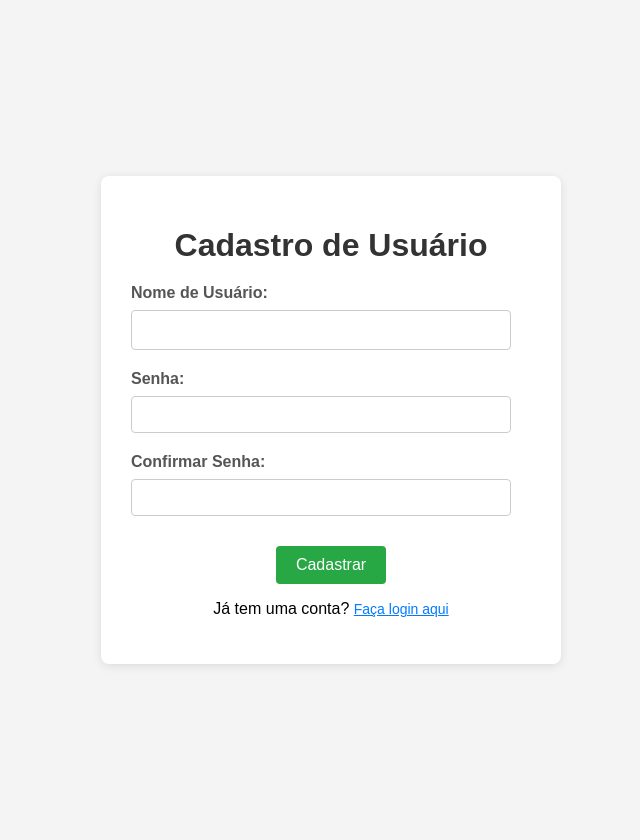
After one commit to AMS2025-phm/cadastro, a Flask app: template templates/register.html in a window 1280 px wide. The commit adds this page. Shown: the whole page, without its empty margins (309-949 px from the left). Run offline with Flask 3, Linux system fonts and the light colour scheme; the template is opened without the code that fills it, so the values that code supplies are empty; the visitor is signed in with stand-in values (Sample User, id 1).

Commit message:
Add files via upload

```diff
--- /dev/null
+++ b/templates/register.html
@@ -0,0 +1,111 @@
+<!DOCTYPE html>
+<html lang="pt-br">
+<head>
+    <meta charset="UTF-8">
+    <meta name="viewport" content="width=device-width, initial-scale=1.0">
+    <title>Cadastro</title>
+    <link rel="stylesheet" href="{{ url_for('static', filename='style.css') }}">
+    <style>
+        body {
+            display: flex;
+            justify-content: center;
+            align-items: center;
+            min-height: 100vh;
+            background-color: #f4f4f4;
+            margin: 0;
+            padding: 20px;
+        }
+        .container {
+            background-color: #fff;
+            padding: 30px;
+            border-radius: 8px;
+            box-shadow: 0 2px 10px rgba(0, 0, 0, 0.1);
+            width: 100%;
+            max-width: 400px; /* Adjust width for registration form */
+            text-align: center;
+        }
+        .form-group {
+            margin-bottom: 20px;
+            text-align: left;
+        }
+        .form-group label {
+            display: block;
+            margin-bottom: 8px;
+            font-weight: bold;
+            color: #555;
+        }
+        .form-group input[type="text"],
+        .form-group input[type="password"] {
+            width: calc(100% - 20px); /* Adjust for padding */
+            padding: 10px;
+            border: 1px solid #ccc;
+            border-radius: 4px;
+            box-sizing: border-box; /* Include padding in width */
+        }
+        .btn {
+            background-color: #28a745; /* Green for register */
+            color: white;
+            padding: 10px 20px;
+            border: none;
+            border-radius: 4px;
+            cursor: pointer;
+            font-size: 16px;
+            text-decoration: none;
+            display: inline-block;
+            margin-top: 10px;
+        }
+        .btn:hover {
+            background-color: #218838;
+        }
+        .btn-link {
+            background: none;
+            color: #007bff;
+            border: none;
+            padding: 0;
+            text-decoration: underline;
+            cursor: pointer;
+            font-size: 14px;
+            margin-top: 15px;
+        }
+        .btn-link:hover {
+            color: #0056b3;
+        }
+        .flashes {
+            list-style: none;
+            padding: 0;
+            margin-bottom: 20px;
+            color: red;
+        }
+    </style>
+</head>
+<body>
+    <div class="container">
+        <h1>Cadastro de Usuário</h1>
+        {% with messages = get_flashed_messages() %}
+            {% if messages %}
+                <ul class="flashes">
+                    {% for message in messages %}
+                        <li>{{ message }}</li>
+                    {% endfor %}
+                </ul>
+            {% endif %}
+        {% endwith %}
+        <form method="POST" action="{{ url_for('register') }}">
+            <div class="form-group">
+                <label for="username">Nome de Usuário:</label>
+                <input type="text" id="username" name="username" required>
+            </div>
+            <div class="form-group">
+                <label for="password">Senha:</label>
+                <input type="password" id="password" name="password" required>
+            </div>
+            <div class="form-group">
+                <label for="confirm_password">Confirmar Senha:</label>
+                <input type="password" id="confirm_password" name="confirm_password" required>
+            </div>
+            <button type="submit" class="btn">Cadastrar</button>
+        </form>
+        <p>Já tem uma conta? <a href="{{ url_for('login') }}" class="btn-link">Faça login aqui</a></p>
+    </div>
+</body>
+</html>
```
Also changed, not shown: templates/login.html (+107 -19 lines).
